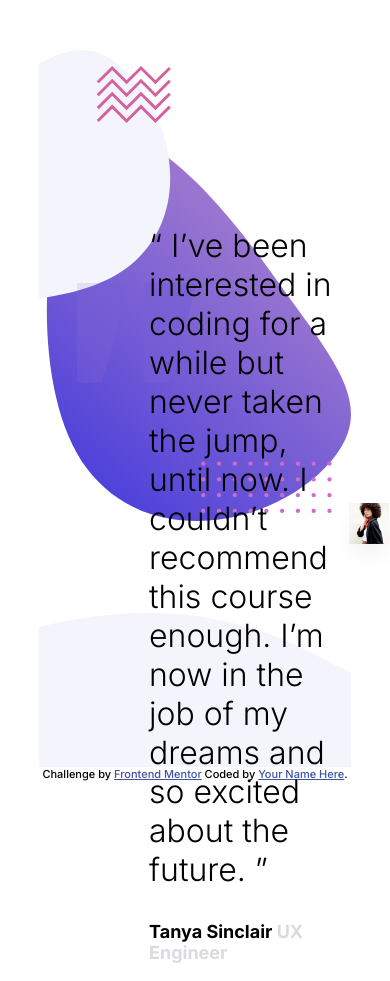
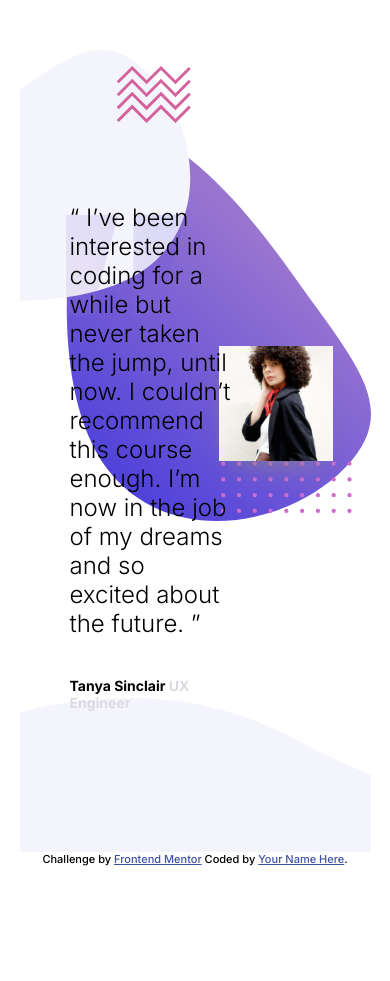
Before and after one commit to juanesgarciag/testimonial-slide, a plain HTML site: page index.html in a window 390 px wide. After the commit the page ends 866 px from the top, so only its background shows below. Drawn offline with Linux system fonts and the light colour scheme.

Commit message:
Responsive en 1024, sin terminar

```diff
--- a/style.css
+++ b/style.css
@@ -48,6 +48,7 @@ body{
     width: 120%;
     position: relative;
     z-index: 10;
+    top: -15px;
     left: 20px;
 }
 
@@ -71,3 +72,30 @@ body{
     -moz-box-shadow: 0px 14px 29px -15px rgba(133,131,133,1);
     box-shadow: 0px 14px 29px -15px rgba(133,131,133,1);
 }
+
+@media only screen and (max-width: 1024px){
+    .main_container{
+        width: 90%;
+        height: 95vh;
+    }
+
+    .slide_full{
+
+    }
+
+    .slide_img-tanya{
+        width: 90%;
+        left: -25px;
+    }
+
+    .slide_content-text{
+        font-size: 1.5rem;
+        left: -40px;
+    }
+
+    .slide_content-profession{
+        left: -40px;
+        margin-bottom: 30px;
+        font-size: 14px;
+    }
+}
```
Also changed, not shown: 1 other file.
